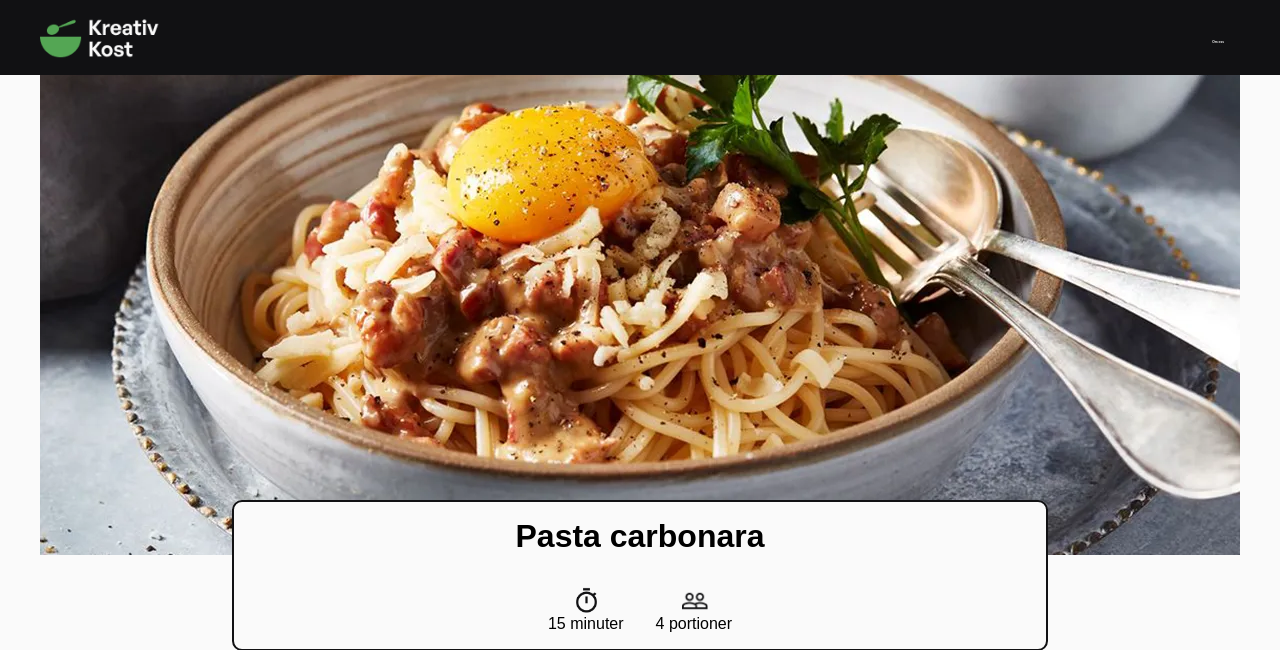
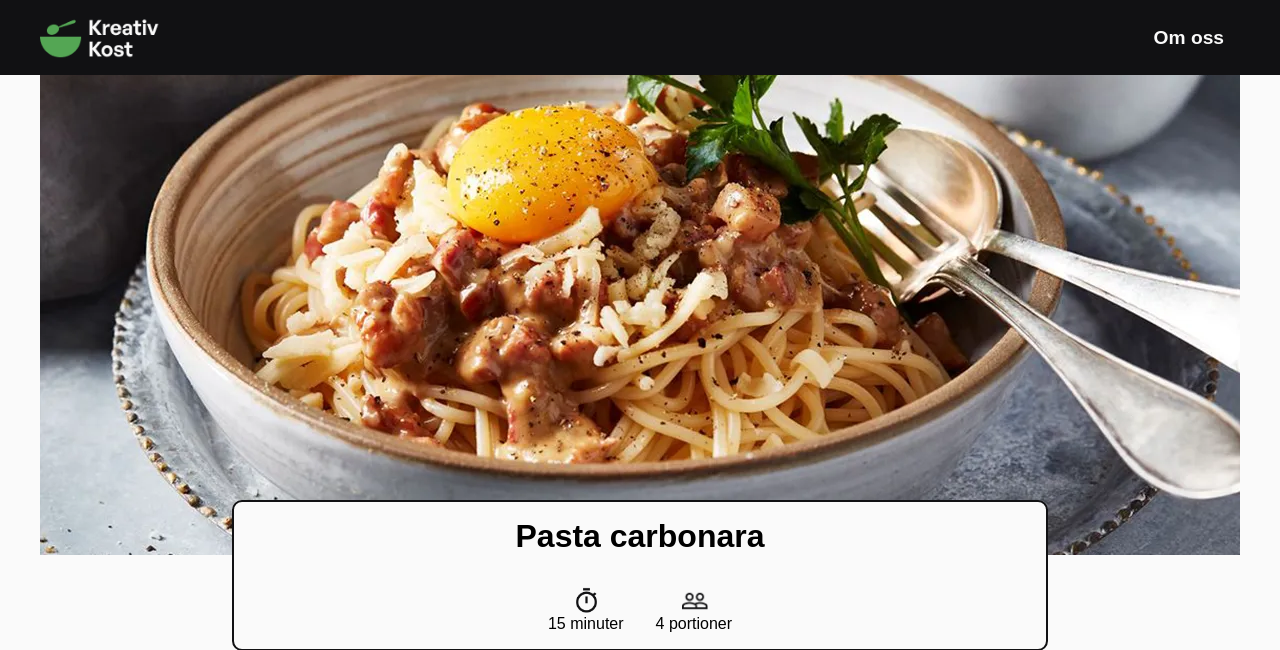
Before and after one commit to markushedin/Kreativkost, a PHP site: page /carbonara.php in a window 1280 px wide. Shown: the top 650 px of the page. Run offline with PHP 8.4, Linux system fonts and the light colour scheme; data that the repository does not hold is empty; some web fonts are replaced.

Commit message:
test
test

```diff
--- a/sass/_navbar.scss
+++ b/sass/_navbar.scss
@@ -31,7 +31,7 @@
             .main-menu-item{
                 margin: 0 $x-small-padding;
                 .link{
-                    font-size: 0.2rem;
+                    font-size: 1.2rem;
                     color: $neutrals-light;
                     text-decoration: none;
                     font-weight: 700;
--- a/style.css
+++ b/style.css
@@ -404,7 +404,7 @@ body {
   margin: 0 1rem;
 }
 .main-header .nav-container .main-menu .main-menu-item .link {
-  font-size: 0.2rem;
+  font-size: 1.2rem;
   color: #fafafa;
   text-decoration: none;
   font-weight: 700;
```
